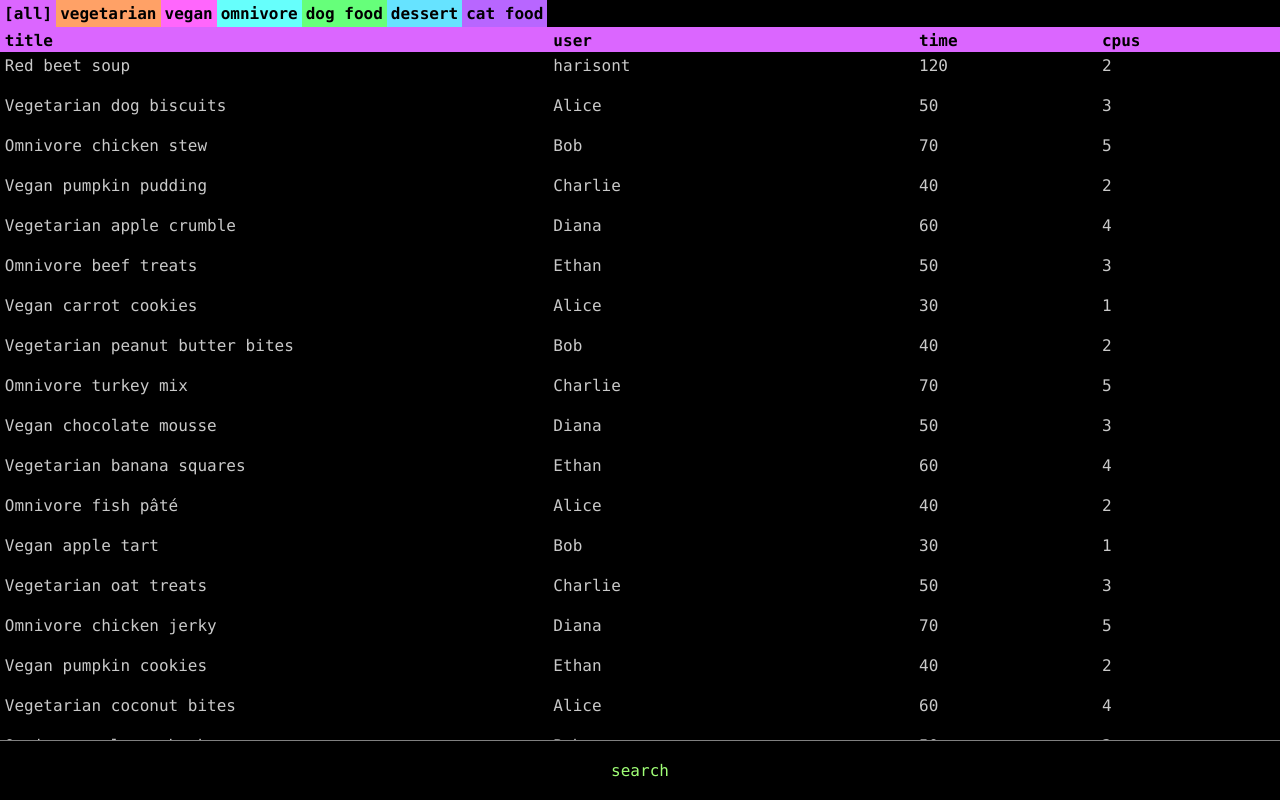
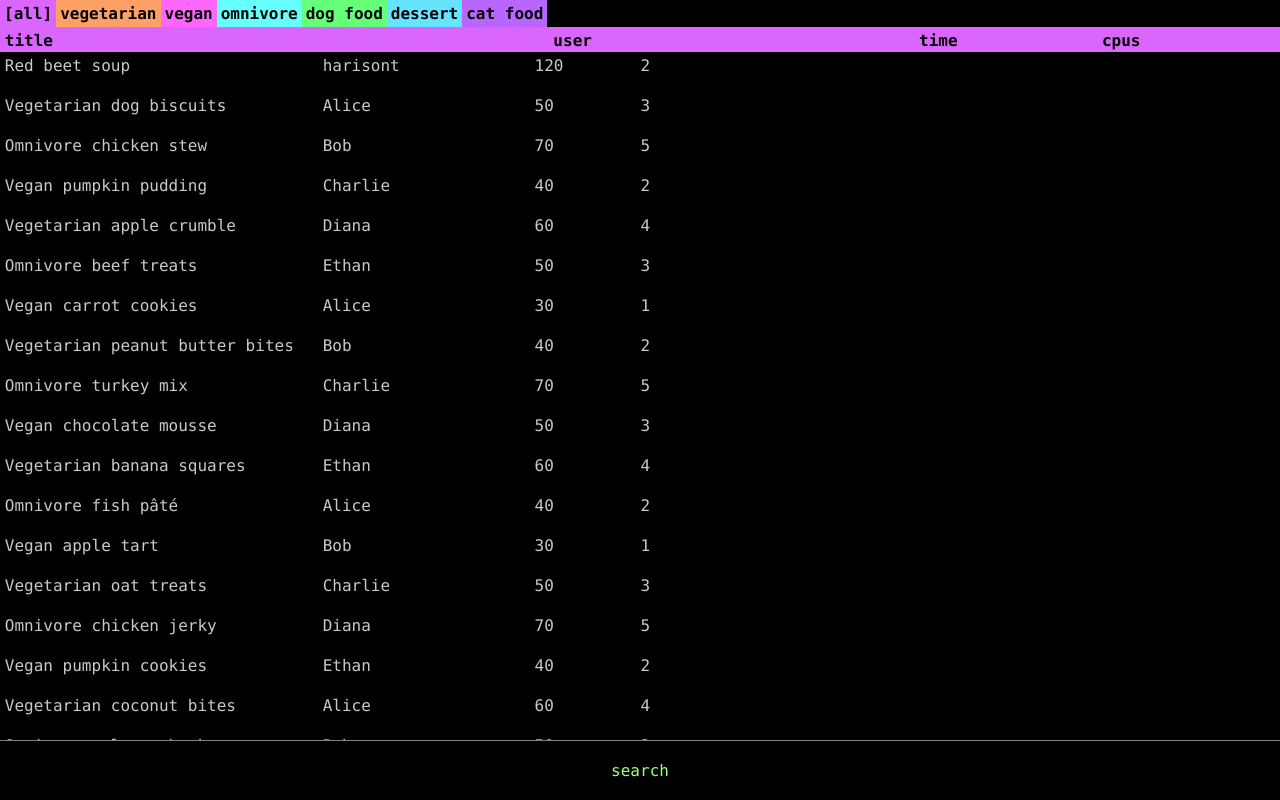
Before and after one commit to rapunschel/concurrent-cooking, a React (Vite) app: page /1#/all in a window 1280 px wide. Shown: the top 800 px of the page. Built offline with nearby package versions, Linux system fonts and the light colour scheme.

Commit message:
Fix: Layout uses grid instead of sticky header, footer

```diff
--- a/src/components/terminal/Terminal.tsx
+++ b/src/components/terminal/Terminal.tsx
@@ -62,7 +62,7 @@ export default function Terminal() {
 
   return (
     <>
-      <div className="sticky">
+      <div className="header">
         <div className="tag-list">
           {tags.map((tag: string) => {
             return (
@@ -84,6 +84,7 @@ export default function Terminal() {
           }}
         />
       </div>
+      <div className="terminal-content">
         <div className="recipe-container">
           {recipes.map((recipe, index) => {
             return (
@@ -95,6 +96,8 @@ export default function Terminal() {
             );
           })}
         </div>
+      </div>
+      <div className="footer">
         <div className="terminal-cmds">
           <SearchCommand
             props={{
@@ -104,6 +107,7 @@ export default function Terminal() {
               setSearchActive,
             }}
           />
+        </div>
       </div>
     </>
   );
--- a/src/style.css
+++ b/src/style.css
@@ -12,6 +12,37 @@
   box-sizing: border-box;
 }
 
+/* Grid stuff wow*/
+html,
+body,
+#root {
+  height: 100%;
+}
+
+.home {
+  display: grid;
+  grid-template-rows: auto 1fr auto;
+  min-height: 100%;
+}
+
+.header {
+  grid-row: 1;
+}
+
+.terminal-content {
+  position: relative;
+  grid-row: 2;
+  overflow-y: auto;
+}
+
+.recipe-container {
+  position: absolute;
+}
+
+.footer {
+  grid-row: 3;
+}
+
 body {
   margin: 0;
   padding: 0;
@@ -21,8 +52,6 @@ body {
 button {
   background-color: var(--primary-color);
 }
-
-/* home */
 
 .home * {
   padding: 0;
@@ -155,9 +184,6 @@ button {
   gap: 8px;
   padding: 4px;
   height: 60px;
-  position: sticky;
-  bottom: 0;
-  z-index: 100;
   background: var(--primary-color);
 }
 
@@ -190,12 +216,6 @@ button {
   font-weight: 900;
   text-decoration: none;
   padding: 4px;
-}
-
-.sticky {
-  position: sticky;
-  top: 0;
-  z-index: 100;
 }
 
 /* recipe */
```
Lines whose indentation alone changed are shown as unchanged.
